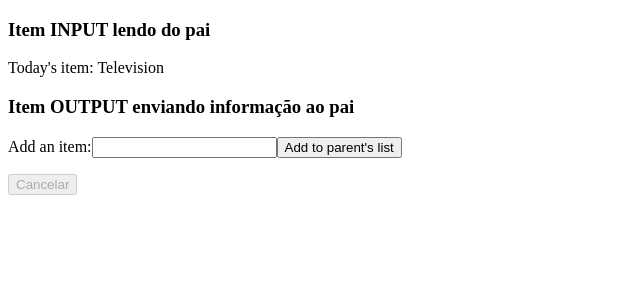
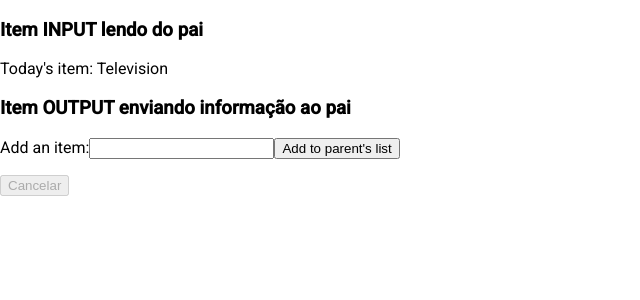
Before and after one commit to felipemv13/testes-angular, an Angular app: page / in a window 1280 px wide. Shown: the top 300 px of the page, without its empty margins (0-640 px from the left). Built offline with nearby package versions, Linux system fonts and the light colour scheme.

Commit message:
Material instalado

```diff
--- a/angular.json
+++ b/angular.json
@@ -28,6 +28,7 @@
               "src/assets"
             ],
             "styles": [
+              "./node_modules/@angular/material/prebuilt-themes/indigo-pink.css",
               "src/styles.scss"
             ],
             "scripts": []
@@ -93,6 +94,7 @@
               "src/assets"
             ],
             "styles": [
+              "./node_modules/@angular/material/prebuilt-themes/indigo-pink.css",
               "src/styles.scss"
             ],
             "scripts": []
@@ -124,6 +126,7 @@
           }
         }
       }
-    }},
+    }
+  },
   "defaultProject": "testes-angular"
 }
--- a/package.json
+++ b/package.json
@@ -12,10 +12,12 @@
   "private": true,
   "dependencies": {
     "@angular/animations": "~8.2.14",
+    "@angular/cdk": "~8.2.3",
     "@angular/common": "~8.2.14",
     "@angular/compiler": "~8.2.14",
     "@angular/core": "~8.2.14",
     "@angular/forms": "~8.2.14",
+    "@angular/material": "^8.2.3",
     "@angular/platform-browser": "~8.2.14",
     "@angular/platform-browser-dynamic": "~8.2.14",
     "@angular/router": "~8.2.14",
--- a/src/app/app.module.ts
+++ b/src/app/app.module.ts
@@ -1,5 +1,6 @@
 import { NgModule } from '@angular/core';
 import { BrowserModule } from '@angular/platform-browser';
+import { BrowserAnimationsModule } from '@angular/platform-browser/animations';
 
 import { AppRoutingModule } from './app-routing.module';
 import { AppComponent } from './app.component';
@@ -14,7 +15,8 @@
   ],
   imports: [
     BrowserModule,
-    AppRoutingModule
+    AppRoutingModule,
+    BrowserAnimationsModule
   ],
   providers: [],
   bootstrap: [AppComponent]
--- a/src/index.html
+++ b/src/index.html
@@ -6,6 +6,8 @@
   <base href="/">
   <meta name="viewport" content="width=device-width, initial-scale=1">
   <link rel="icon" type="image/x-icon" href="favicon.ico">
+  <link href="https://fonts.googleapis.com/css?family=Roboto:300,400,500&display=swap" rel="stylesheet">
+  <link href="https://fonts.googleapis.com/icon?family=Material+Icons" rel="stylesheet">
 </head>
 <body>
   <app-root></app-root>
--- a/src/styles.scss
+++ b/src/styles.scss
@@ -1 +1,4 @@
 /* You can add global styles to this file, and also import other style files */
+
+html, body { height: 100%; }
+body { margin: 0; font-family: Roboto, "Helvetica Neue", sans-serif; }
```
Also changed, not shown: 1 other file (tests, documents, lock files or other folders).
